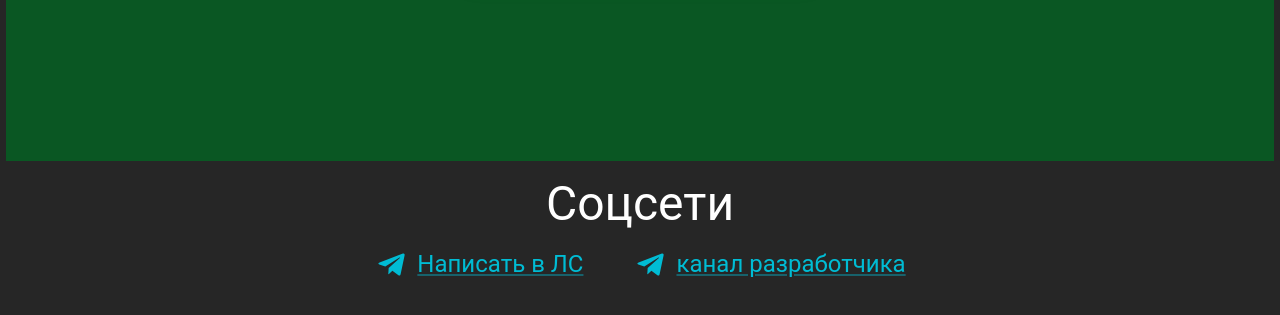
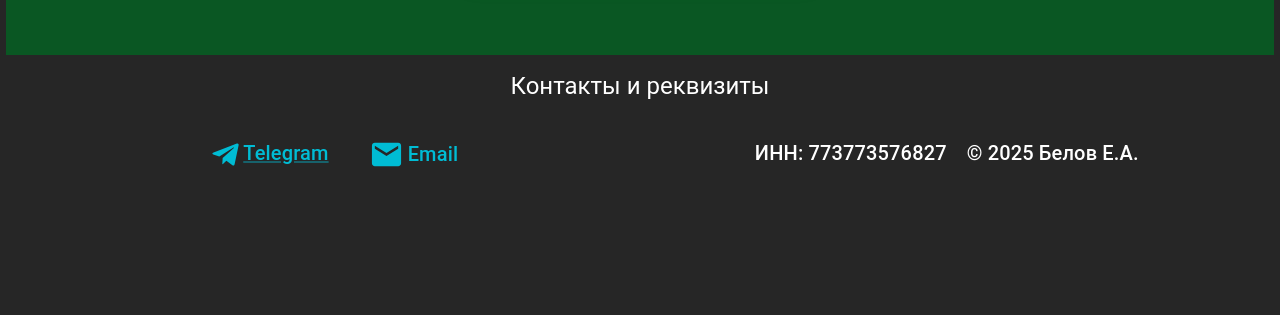
Before and after one commit to Zhenya848/SynapzeAI.Frontend, a React (Vite) app: page / in a window 1280 px wide. Shown: the part 4709-5024 px from the top of the page. After the commit the page ends 4901 px from the top, so only its background shows below. Built offline with nearby package versions, Linux system fonts and the light colour scheme.

Commit message:
ChangeRegistrationMethod

```diff
--- a/index.html
+++ b/index.html
@@ -4,7 +4,7 @@
     <meta charset="UTF-8" />
     <link rel="icon" type="image/svg+xml" href="/vite.svg" />
     <meta name="viewport" content="width=device-width, initial-scale=1.0" />
-    <title>Vite + React + TS</title>
+    <title>Создание викторин с помощью ИИ – SynapzeAI</title>
   </head>
   <body class="dark:bg-neutral-800 dark:text-white">
     <div id="root"></div>
--- a/src/features/accounts/api.ts
+++ b/src/features/accounts/api.ts
@@ -4,10 +4,10 @@ import { Envelope } from "../api/model/Envelope";
 
 export const authApi = baseApi.injectEndpoints({
     endpoints: (builder) => ({
-        register: builder.mutation<Envelope<void>, { userName: string, telegram: string, password: string }>({
-            query: ({ userName, telegram, password }) => ({
+        register: builder.mutation<Envelope<void>, { userName: string, telegram: string, password: string, code: string }>({
+            query: ({ userName, telegram, password, code }) => ({
                 url: USER_SERVICE_API_URL + "registration",
-                body: { userName, telegram, password },
+                body: { userName, telegram, password, code },
                 method: "POST"
             })
         }),
@@ -41,14 +41,6 @@ export const authApi = baseApi.injectEndpoints({
                 body: { userName },
                 method: "PUT"
             })
-        }),
-
-        verifyUser: builder.mutation<void, { telegram: string, code: string }>({
-            query: ({ telegram, code }) => ({
-                url: USER_SERVICE_API_URL + "users/verify",
-                body: { telegram, code },
-                method: "POST"
-            })
         })
     })
 });
@@ -58,6 +50,5 @@ export const {
     useLoginMutation,
     useRefreshMutation,
     useLogoutMutation,
-    useUpdateUserMutation,
-    useVerifyUserMutation
+    useUpdateUserMutation
  } = authApi;
--- a/src/pages/Main/MainPage.tsx
+++ b/src/pages/Main/MainPage.tsx
@@ -1,4 +1,4 @@
-import { Box, Button, Card, CardMedia, Link, Typography } from "@mui/material";
+import { Box, Button, Card, CardMedia, Link, Stack, Typography } from "@mui/material";
 import image from '../../assets/images/image.png';
 import image2 from '../../assets/images/image2.png';
 import video from "../../assets/videos/video.mp4"
@@ -8,10 +8,12 @@ import video4 from "../../assets/videos/video4.mp4";
 import video5 from "../../assets/videos/video5.mp4";
 import { OptimizedVideoPlayer } from "../../shared/helpers/OptimizedVideoPlayer";
 import TelegramIcon from '@mui/icons-material/Telegram';
+import EmailIcon from '@mui/icons-material/Email';
 import { useNavigate } from "react-router-dom";
 import { useEffect } from "react";
 import { useScreenSize } from "../../shared/helpers/useScreenSize";
 import { useSetUser } from "../../shared/helpers/api/useSetUser";
+import { toast } from "react-toastify";
 
 export function MainPage() {
   const isMobile = useScreenSize();
@@ -21,6 +23,19 @@ export function MainPage() {
   useEffect(() => {
     setUser();
   }, []);
+
+  const handleCopyEmail = async () => {
+      try {
+          await navigator.clipboard.writeText("BelovEA100207@yandex.ru");
+
+          toast.info("Почта скопирована!");
+      }
+      catch (err) {
+          console.error('Failed to copy: ', err);
+
+          toast.error("Произошла ошибка при копировании почты");
+      }
+  };
 
   return (
     <div style={{margin: "8px", display: "flex", flexDirection: "column", justifyContent: "center", alignItems: "center", gap: 15}}>
@@ -195,40 +210,45 @@ export function MainPage() {
           </div>
       </Box>
 
-      <Typography
-        variant="h3"
-        textAlign={"center"}
-        sx={{width: "100%", display: "flex", justifyContent: "center", fontSize: { xs: "25px", lg: "3rem" }}}>
-          Соцсети
-      </Typography>
+      <Typography variant="h5">Контакты и реквизиты</Typography>
 
-      <div style={{display: "flex", flexWrap: "wrap", gap: isMobile ? 20 : 50, justifyContent: "center"}}>
-        <Box sx={{ display: 'flex', alignItems: 'center', gap: 1 }}>
+      <div style={{padding: 20, display: "flex", width: "99vw", flexDirection: isMobile ? "column" : "row"}}>
+        <div style={{gap: 40, display: "flex", justifyContent: "center", width: isMobile ? "100%" : "50%"}}>
+          <Box sx={{ display: 'flex' }}>
             <TelegramIcon color="primary" fontSize="large" />
             <Link
-            href="https://t.me/EvgenijBe"
+              variant="h6"
+              href="https://t.me/zhenya848"
               target="_blank"
               rel="noopener noreferrer"
-            variant={isMobile ? "h6" : "h5"}
             >
-            Написать в ЛС
+              Telegram
             </Link>
           </Box>
 
-        <Box sx={{ display: 'flex', alignItems: 'center', gap: 1 }}>
-          <TelegramIcon color="primary" fontSize="large" />
-          <Link
-            href="https://t.me/+UewO81O-GeJmZGVi"
-            target="_blank"
-            rel="noopener noreferrer"
-            variant={isMobile ? "h6" : "h5"}
+          <Stack direction="row" spacing={0.5}>
+            <EmailIcon color="primary" fontSize="large"/>
+            <Typography
+              component="button"
+              color="primary"
+              variant="h6"
+              onClick={handleCopyEmail}
             >
-            канал разработчика
-          </Link>
-        </Box>
+              Email
+            </Typography>
+          </Stack>
         </div>
 
-      <div style={{height: "160px"}}></div>
+        <div style={{
+          gap: isMobile ? 5 : 20,
+          display: "flex",
+          justifyContent: "center",
+          width: isMobile ? "100%" : "50%",
+          flexDirection: isMobile ? "column" : "row"}}>
+            <Typography variant="h6" textAlign={"center"}>ИНН: 773773576827</Typography>
+            <Typography variant="h6" textAlign={"center"}>© 2025 Белов Е.А.</Typography>
+        </div>
+      </div>
     </div>
   )
 }
--- a/src/shared/Prices/PricingPlans.ts
+++ b/src/shared/Prices/PricingPlans.ts
@@ -1,8 +1,8 @@
 import { PricingPlan } from "./PricingPlan";
 
 export const PricingPlans: PricingPlan[] = [
-    { name: "2 викторины", productId: "2_generations", price: 50, pack: 2 },
-    { name: "5 викторин", productId: "5_generations", price: 90, pack: 5 },
-    { name: "15 викторин", productId: "15_generations", price: 190, pack: 15 },
-    { name: "25 викторин", productId: "25_generations", price: 230, pack: 25 },
+    { name: "2 викторины", productId: "2_generations", price: 25, pack: 2 },
+    { name: "5 викторин", productId: "5_generations", price: 39, pack: 5 },
+    { name: "15 викторин", productId: "15_generations", price: 99, pack: 15 },
+    { name: "25 викторин", productId: "25_generations", price: 150, pack: 25 },
 ]
--- a/src/shared/api.tsx
+++ b/src/shared/api.tsx
@@ -4,8 +4,8 @@ import { Envelope } from "../features/api/model/Envelope";
 import { LoginResponse } from "../entities/accounts/api/LoginResponse";
 import { setCredentials } from "../features/accounts/auth.slice";
 
-export const TESTS_SERVICE_API_URL = "http://localhost:5144/api/Test/"
-export const USER_SERVICE_API_URL = "http://localhost:5276/api/Account/";
+export const TESTS_SERVICE_API_URL = "/api/Test/"
+export const USER_SERVICE_API_URL = "/api/Account/";
 export const PAYMENT_SERVICE_API_URL = "/api/Payments/";
 
 const baseQuery = fetchBaseQuery({
```
Also changed, not shown: src/pages/Registration/RegistrationPage.tsx (+20 -43 lines). Lines whose indentation alone changed are shown as unchanged.
